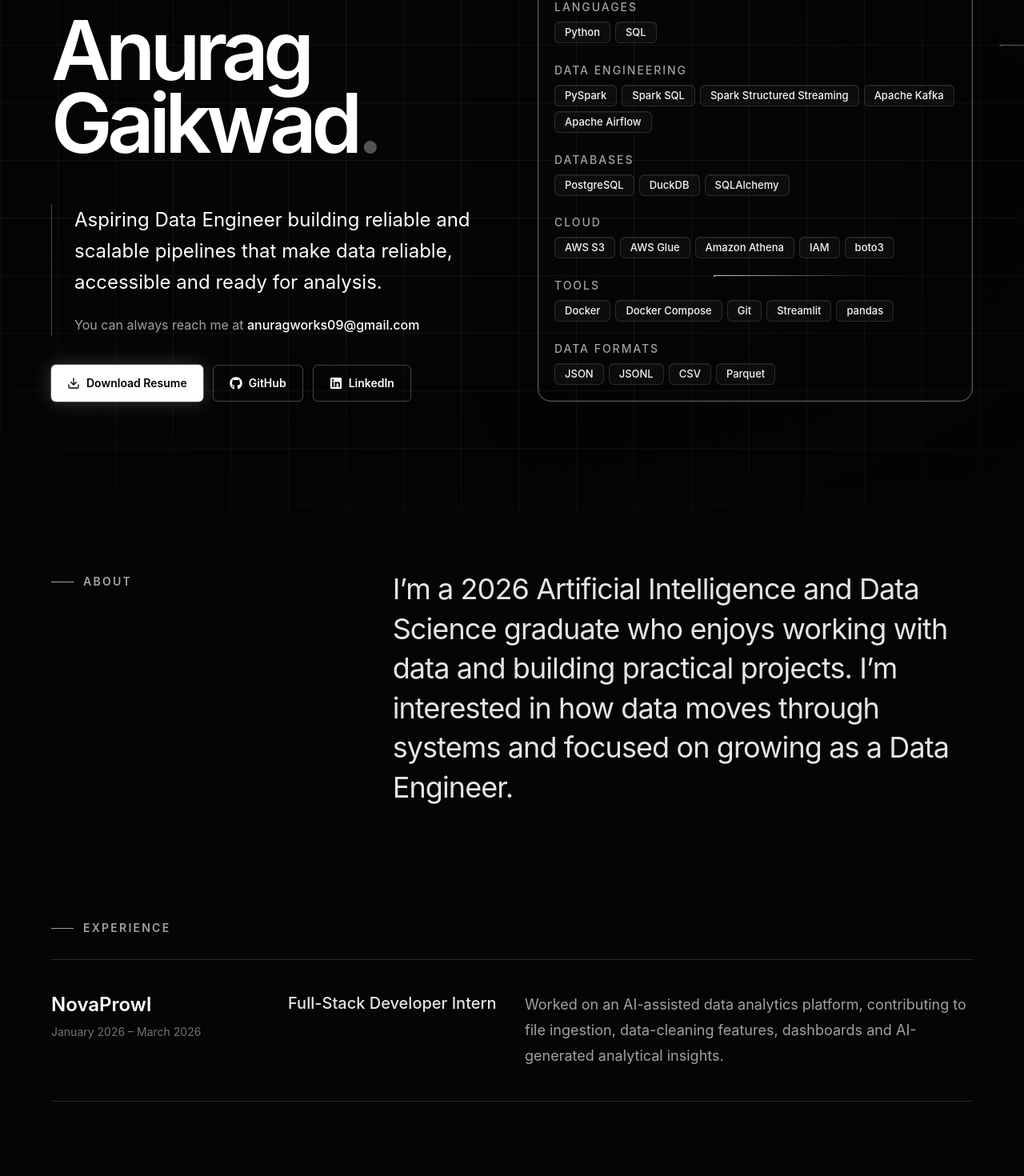
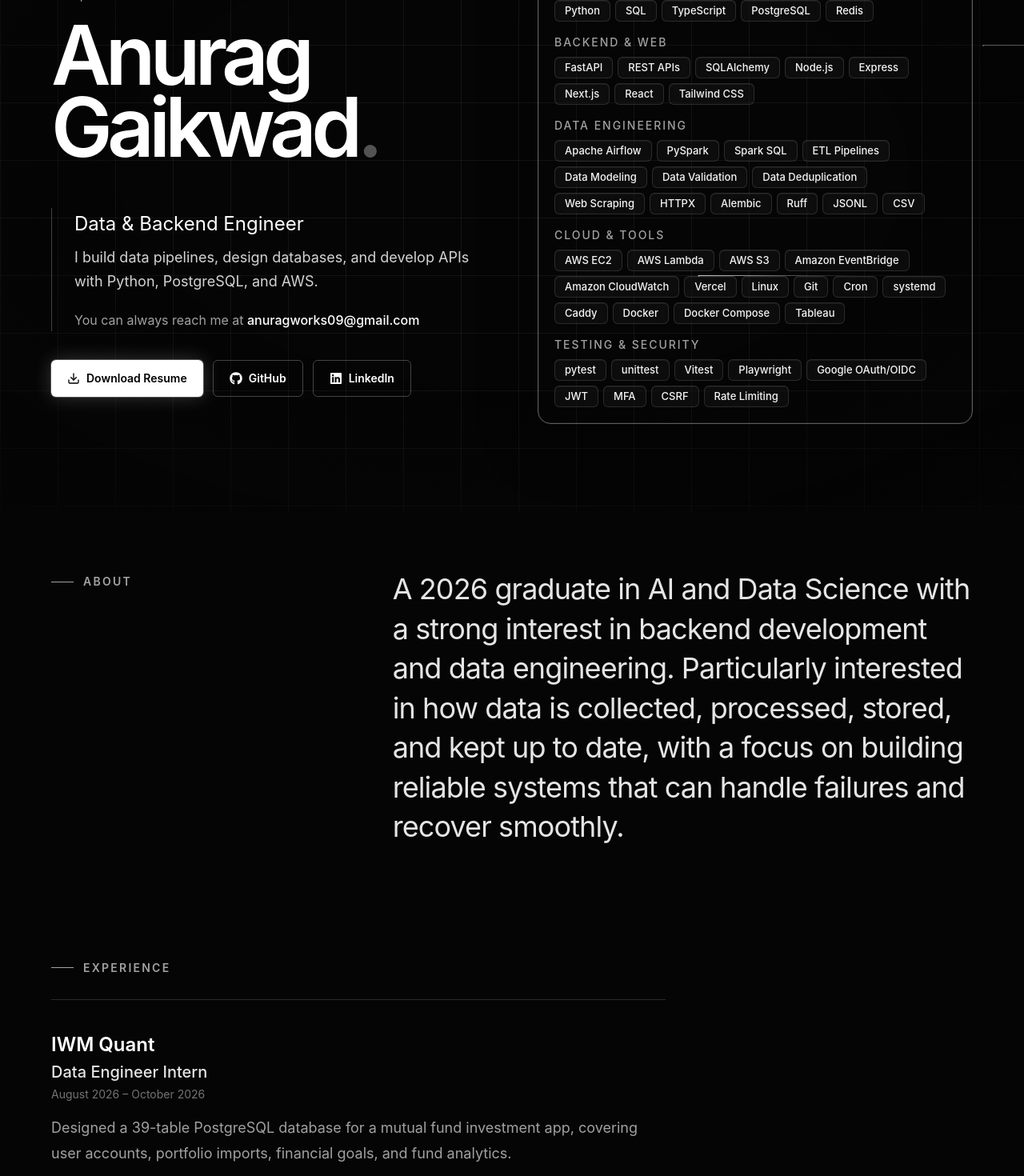
Before and after one commit to godslonelymann/myPortfolio, a Next.js app: page / in a window 1280 px wide. Shown: the part 160-1630 px from the top of the page at 80% size. Built offline with nearby package versions, Linux system fonts and the light colour scheme.

Commit message:
Update portfolio for data and backend engineering

```diff
--- a/src/app/layout.tsx
+++ b/src/app/layout.tsx
@@ -1,12 +1,15 @@
 import type { Metadata } from "next";
 import { Toaster } from "sonner";
 import GridBackground from "@/components/background/GridBackground";
+import { professionalTitle } from "@/data/portfolio";
 import "./globals.css";
 
+const title = `Anurag Gaikwad | ${professionalTitle}`;
+const description = `Portfolio of Anurag Gaikwad, a ${professionalTitle} building data pipelines, databases, and APIs with Python, PostgreSQL, and AWS.`;
+
 export const metadata: Metadata = {
-  title: "Anurag Gaikwad | Data Engineer",
-  description:
-    "Portfolio of Anurag Gaikwad, a Data Engineer focused on batch pipelines, streaming systems, AWS, Spark, Kafka and Airflow.",
+  title,
+  description,
   icons: {
     icon: [
       {
@@ -19,18 +22,16 @@ export const metadata: Metadata = {
     apple: "/portfolio-logo-circular.png",
   },
   openGraph: {
-    title: "Anurag Gaikwad | Data Engineer",
-    description:
-      "Portfolio of Anurag Gaikwad, a Data Engineer focused on batch pipelines, streaming systems, AWS, Spark, Kafka and Airflow.",
+    title,
+    description,
     type: "website",
     locale: "en_IN",
     siteName: "Anurag Gaikwad",
   },
   twitter: {
     card: "summary",
-    title: "Anurag Gaikwad | Data Engineer",
-    description:
-      "Portfolio of Anurag Gaikwad, a Data Engineer focused on batch pipelines, streaming systems, AWS, Spark, Kafka and Airflow.",
+    title,
+    description,
   },
 };
 
--- a/src/components/About.tsx
+++ b/src/components/About.tsx
@@ -8,8 +8,7 @@ export default function About() {
           About
         </h2>
         <p className="max-w-3xl text-2xl leading-relaxed tracking-tight text-neutral-200 md:text-4xl md:leading-snug">
-          I’m a 2026 Artificial Intelligence and Data Science graduate who enjoys working with data and building practical projects. I’m interested in how data moves through systems and focused on growing as a Data Engineer.
-
+          A 2026 graduate in AI and Data Science with a strong interest in backend development and data engineering. Particularly interested in how data is collected, processed, stored, and kept up to date, with a focus on building reliable systems that can handle failures and recover smoothly.
         </p>
       </Reveal>
     </section>
--- a/src/components/Contact.tsx
+++ b/src/components/Contact.tsx
@@ -16,7 +16,7 @@ export default function Contact() {
         <h2 id="contact-title" className="section-label">
           Contact
         </h2>
-        <div className="grid gap-10 md:grid-cols-[2fr_1fr] md:items-end">
+        <div className="grid gap-10 md:grid-cols-[2fr_1fr] md:items-center">
           <h3 className="max-w-4xl text-5xl font-semibold leading-[0.98] tracking-[-0.05em] text-white sm:text-6xl md:text-8xl">
             Let’s build something useful.
           </h3>
--- a/src/components/Experience.tsx
+++ b/src/components/Experience.tsx
@@ -9,10 +9,10 @@ export default function Experience() {
           Experience
         </h2>
 
-        <div className="border-y border-white/15">
+        <div className="max-w-3xl divide-y divide-white/15 border-y border-white/15">
           {experience.map((item) => (
-            <article key={`${item.company}-${item.role}`} className="grid gap-7 py-8 md:grid-cols-12 md:gap-8 md:py-10">
-              <div className="md:col-span-3">
+            <article key={`${item.company}-${item.role}`} className="py-8 md:py-10">
+              <header className="space-y-1">
                 <h3 className="text-2xl font-semibold text-white">
                   {item.website ? (
                     <a
@@ -28,14 +28,16 @@ export default function Experience() {
                     item.company
                   )}
                 </h3>
-                <p className="mt-2 text-sm text-neutral-500">{item.period}</p>
+                <p className="text-lg font-medium text-neutral-200 md:text-xl">{item.role}</p>
+                <p className="text-sm text-neutral-500">{item.period}</p>
+              </header>
+              <div className="mt-4 space-y-3 text-base leading-7 text-neutral-400 md:text-lg md:leading-8">
+                {typeof item.description === "string" ? (
+                  <p>{item.description}</p>
+                ) : (
+                  item.description.map((paragraph) => <p key={paragraph}>{paragraph}</p>)
+                )}
               </div>
-              <div className="md:col-span-3">
-                <p className="text-lg font-medium text-neutral-200 md:text-xl">{item.role}</p>
-              </div>
-              <p className="max-w-2xl text-base leading-7 text-neutral-400 md:col-span-6 md:text-lg md:leading-8">
-                {item.description}
-              </p>
             </article>
           ))}
         </div>
--- a/src/components/Hero.tsx
+++ b/src/components/Hero.tsx
@@ -4,7 +4,7 @@ import { motion, useReducedMotion, type Variants } from "framer-motion";
 import { Download } from "lucide-react";
 import { FaGithub, FaLinkedin } from "react-icons/fa";
 import { toast } from "sonner";
-import { socialLinks, technicalSkills } from "@/data/portfolio";
+import { professionalTitle, socialLinks, technicalSkills } from "@/data/portfolio";
 
 const containerVariants: Variants = {
   hidden: {},
@@ -79,7 +79,13 @@ export default function Hero() {
               variants={itemVariants}
               className="text-xl leading-relaxed text-white md:text-2xl"
             >
-              Aspiring Data Engineer building reliable and scalable pipelines that make data reliable, accessible and ready for analysis.
+              {professionalTitle}
+            </motion.p>
+            <motion.p
+              variants={itemVariants}
+              className="mt-2 text-base leading-relaxed text-neutral-300 md:text-lg"
+            >
+              I build data pipelines, design databases, and develop APIs with Python, PostgreSQL, and AWS.
             </motion.p>
             <motion.p
               variants={itemVariants}
@@ -104,7 +110,7 @@ export default function Hero() {
           >
             <a
               href={socialLinks.resume}
-              download="Anurag_Gaikwad_Data_Engineer_Resume.pdf"
+              download="Anurag_Gaikwad_Data_&_Backend_Engineer.pdf"
               className="inline-flex items-center gap-2 rounded-md bg-white px-5 py-3 text-sm font-semibold text-black shadow-[0_0_24px_rgba(255,255,255,0.2)] ring-1 ring-white/25 transition-[background-color,box-shadow,transform] duration-200 hover:-translate-y-0.5 hover:bg-neutral-100 hover:shadow-[0_0_32px_rgba(255,255,255,0.28)] active:translate-y-0 max-sm:w-full max-sm:justify-center"
             >
               <Download size={16} aria-hidden="true" />
--- a/src/data/portfolio.ts
+++ b/src/data/portfolio.ts
@@ -3,7 +3,7 @@ export type ExperienceItem = {
   website?: string;
   role: string;
   period: string;
-  description: string;
+  description: string | string[];
 };
 
 export type Project = {
@@ -19,40 +19,82 @@ export type SkillGroup = {
   skills: string[];
 };
 
+export const professionalTitle = "Data & Backend Engineer";
+
 export const technicalSkills: SkillGroup[] = [
   {
-    category: "Languages",
-    skills: ["Python", "SQL"],
+    category: "Languages & Databases",
+    skills: ["Python", "SQL", "TypeScript", "PostgreSQL", "Redis"],
+  },
+  {
+    category: "Backend & Web",
+    skills: [
+      "FastAPI",
+      "REST APIs",
+      "SQLAlchemy",
+      "Node.js",
+      "Express",
+      "Next.js",
+      "React",
+      "Tailwind CSS",
+    ],
   },
   {
     category: "Data Engineering",
     skills: [
+      "Apache Airflow",
       "PySpark",
       "Spark SQL",
-      "Spark Structured Streaming",
-      "Apache Kafka",
-      "Apache Airflow",
+      "ETL Pipelines",
+      "Data Modeling",
+      "Data Validation",
+      "Data Deduplication",
+      "Web Scraping",
+      "HTTPX",
+      "Alembic",
+      "Ruff",
+      "JSONL",
+      "CSV",
     ],
   },
   {
-    category: "Databases",
-    skills: ["PostgreSQL", "DuckDB", "SQLAlchemy"],
+    category: "Cloud & Tools",
+    skills: [
+      "AWS EC2",
+      "AWS Lambda",
+      "AWS S3",
+      "Amazon EventBridge",
+      "Amazon CloudWatch",
+      "Vercel",
+      "Linux",
+      "Git",
+      "Cron",
+      "systemd",
+      "Caddy",
+      "Docker",
+      "Docker Compose",
+      "Tableau",
+    ],
   },
   {
-    category: "Cloud",
-    skills: ["AWS S3", "AWS Glue", "Amazon Athena", "IAM", "boto3"],
-  },
-  {
-    category: "Tools",
-    skills: ["Docker", "Docker Compose", "Git", "Streamlit", "pandas"],
-  },
-  {
-    category: "Data Formats",
-    skills: ["JSON", "JSONL", "CSV", "Parquet"],
+    category: "Testing & Security",
+    skills: ["pytest", "unittest", "Vitest", "Playwright", "Google OAuth/OIDC", "JWT", "MFA", "CSRF", "Rate Limiting"],
   },
 ];
 
 export const experience: ExperienceItem[] = [
+  {
+    company: "IWM Quant",
+    role: "Data Engineer Intern",
+    period: "August 2026 – October 2026",
+    description: [
+      "Designed a 39-table PostgreSQL database for a mutual fund investment app, covering user accounts, portfolio imports, financial goals, and fund analytics.",
+      "Built reliable data import workflows that prevent duplicate records, maintain traceability of analytics data, and protect sensitive information such as PAN.",
+      "Developed a Python ETL pipeline to collect daily mutual fund NAV data from AMFI, including 12+ years of historical data. Automated ingestion using AWS Lambda and EventBridge Scheduler, with S3 storage and CloudWatch logging.",
+      "Built Python scrapers to collect monthly portfolio disclosures and scheme documents from 50+ AMC websites, then parsed and standardized the data for PostgreSQL.",
+      "Deployed the scraping and processing pipelines on AWS EC2, using month-end cron jobs to automate collection, cleaning, and database loading.",
+    ],
+  },
   {
     company: "NovaProwl",
     website: "https://novaprowl.in",
@@ -77,15 +119,15 @@ export const projects: Project[] = [
   {
     title: "The Catalogue",
     description:
-      "Built a catalogue for Indian streetwear that tracks prices, size availability, and restocks across Shopify stores. An Airflow pipeline refreshes the data daily, and the app offers wishlists and Telegram restock alerts.",
-    technologies: ["Airflow", "Python", "PostgreSQL", "FastAPI", "React"],
+      "Built an app that lets users monitor up to 10 Shopify brands, browse their catalogues, and save products for later. The app refreshes catalogues daily and sends email alerts when a saved product is back in stock in the selected size and colour.",
+    technologies: ["React", "TypeScript", "FastAPI", "PostgreSQL", "Python"],
     repositories: [
       {
         label: "GitHub",
-        url: "https://github.com/godslonelymann/the-catalogue",
+        url: "https://github.com/godslonelymann/the-catalogue-new",
       },
     ],
-    liveDemo: "https://the-catalogue-frontend.vercel.app/",
+    liveDemo: "https://the-catalogue-kappa.vercel.app/",
   },
   {
     title: "Amazon Reviews ETL Pipeline",
```
Also changed, not shown: 1 other file (tests, documents, lock files or other folders).
